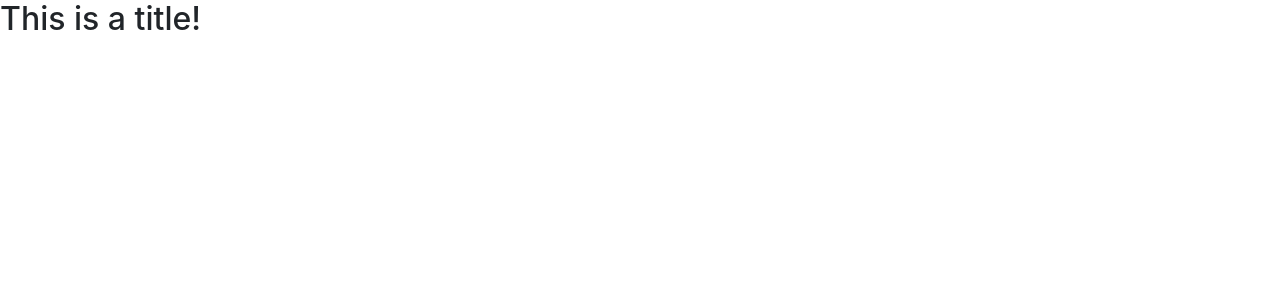
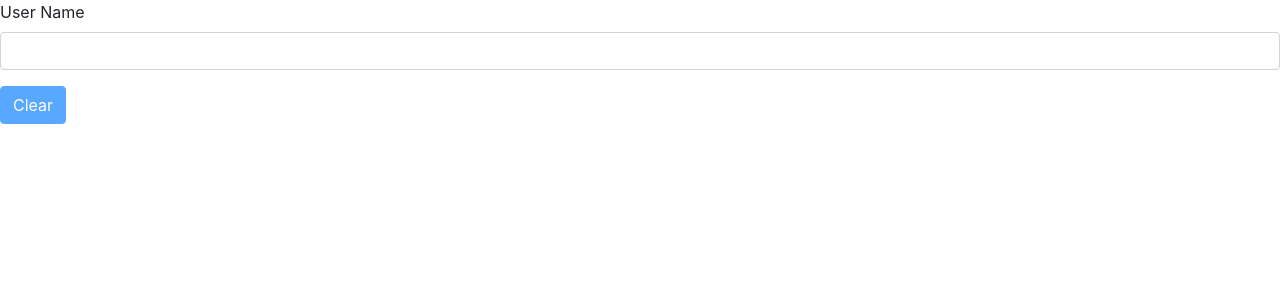
Before and after one commit to friedboats/udemy-angular-8-course, an Angular app: page / in a window 1280 px wide. Shown: the top 300 px of the page. Built offline with nearby package versions, Linux system fonts and the light colour scheme.

Commit message:
complete assignment

```diff
--- a/src/app/app.component.html
+++ b/src/app/app.component.html
@@ -1 +1,10 @@
-<h2>This is a title!</h2>
+<label>User Name</label>
+<input
+    type="text"
+    class="form-control"
+    [(ngModel)]="username"/>
+<p>{{ username }}</p>
+<button
+    class="btn btn-primary"
+    [disabled]="usernameIsBlank"
+    (click)="onClearInput()">Clear</button>
--- a/src/app/app.component.ts
+++ b/src/app/app.component.ts
@@ -5,6 +5,15 @@
   templateUrl: './app.component.html',
   styleUrls: ['./app.component.scss']
 })
+
 export class AppComponent {
+  username = '';
 
+  get usernameIsBlank() {
+    return this.username === '';
+  }
+
+  onClearInput() {
+    this.username = '';
+  }
 }
--- a/src/app/app.module.ts
+++ b/src/app/app.module.ts
@@ -1,5 +1,6 @@
 import { BrowserModule } from '@angular/platform-browser';
 import { NgModule } from '@angular/core';
+import { FormsModule } from '@angular/forms';
 
 import { AppRoutingModule } from './app-routing.module';
 import { AppComponent } from './app.component';
@@ -10,6 +11,7 @@
   ],
   imports: [
     BrowserModule,
+    FormsModule,
     AppRoutingModule
   ],
   providers: [],
```
